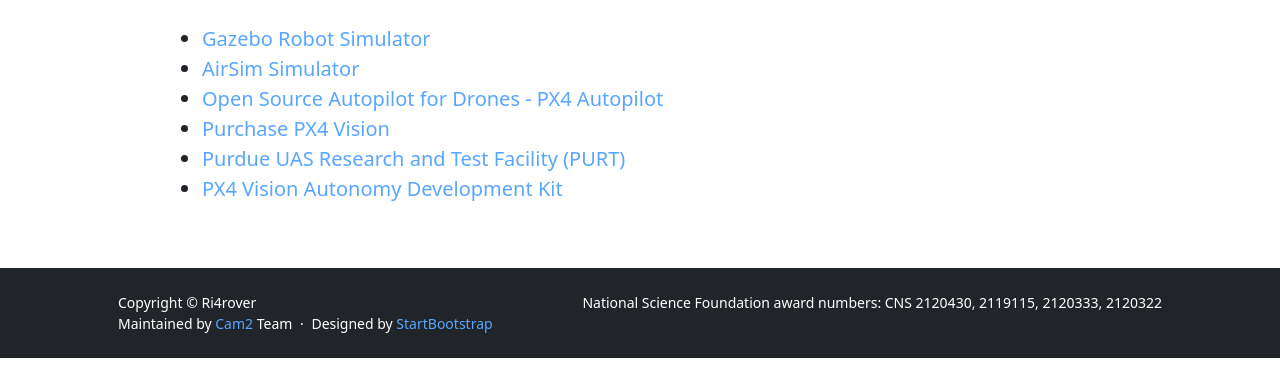
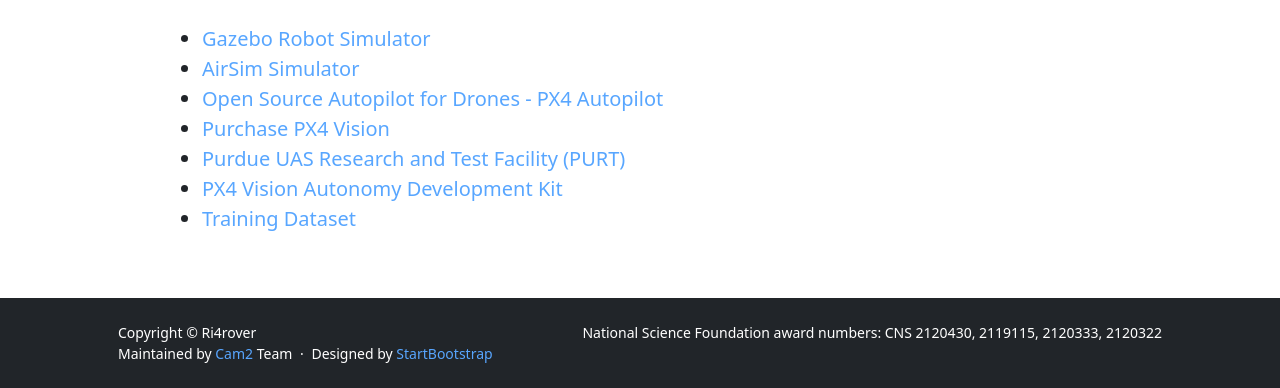
Before and after one commit to OliverQiang/Ri4rover, a Jekyll site: the page built from _pages/resources.html, in a window 1280 px wide and 900 px high, scrolled down 972 px, cut to the strip 512-900 px from the top of the window. Built offline with Jekyll 4.4.1, drawn with Linux system fonts in a browser that asks for light colours; before the commit the page ends 1842 px from its top, so only the background shows below that.

Commit message:
added dataset link

```diff
--- a/_pages/resources.html
+++ b/_pages/resources.html
@@ -61,6 +61,9 @@
             <li>
                 <a href="https://docs.px4.io/master/en/complete_vehicles/px4_vision_kit.html">PX4 Vision Autonomy Development Kit</a>
             </li>
+            <li>
+                <a href="https://purdue0-my.sharepoint.com/:u:/g/personal/akocher_purdue_edu/EZnfZIRgkxtHjhnhNNc6IvABBrfuz4xDwmzcoezCqbwSNA?e=tVlHuZ&download=1">Training Dataset</a>
+            </li>
         </ul>
     </div>
 </section>
```
